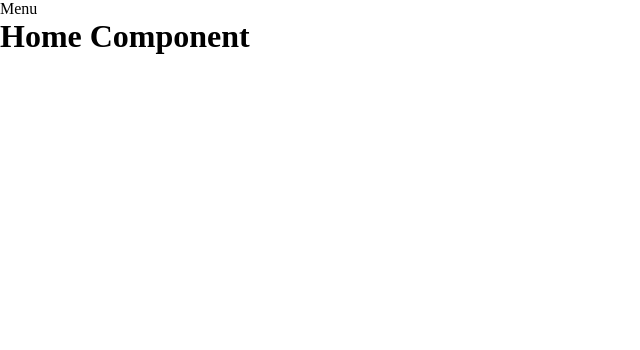
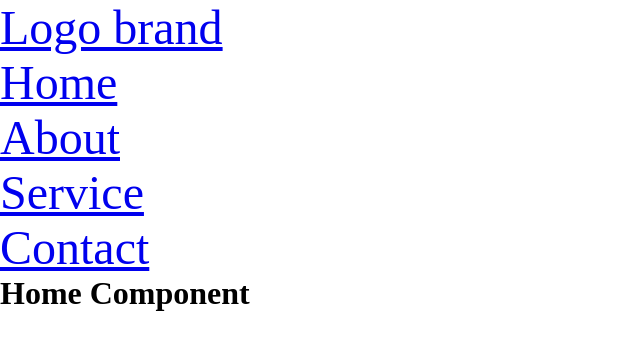
Before and after one commit to thong20/ReactJS, a React (Create React App) app: page / in a window 1280 px wide. Shown: the top 350 px of the page, without its empty margins (0-640 px from the left). Built offline with nearby package versions, Linux system fonts and the light colour scheme.

Commit message:
clean up

```diff
--- a/package.json
+++ b/package.json
@@ -11,6 +11,7 @@
     "react-dom": "^17.0.1",
     "react-router-dom": "^5.2.0",
     "react-scripts": "4.0.1",
+    "sass": "^1.32.8",
     "web-vitals": "^0.2.4"
   },
   "scripts": {
--- a/src/App.scss
+++ b/src/App.scss
@@ -1,19 +1,3 @@
-// $color: ( // type Map => usage: ($color, bgPrimary)
-//   bgPrimary: '#ED4430',
-//   bgGray2: #272727,
-//   bgGray1: #1E1E1E,
-//   bgDark: #0A0A0A,
-//   fontLight: #f4f4f4,
-//   fontGray: #afafaf
-// )
-
-$colorBgPrimary: '#ED4430';
-$colorBgGray2: #272727;
-$colorBgGray1: #1E1E1E;
-$colorBgDark: #0A0A0A;
-$colorFontLight: #f4f4f4;
-$colorFontGray: #afafaf;
-
 * {
   margin: 0;
   padding: 0;
--- a/src/Components/Header/Header.js
+++ b/src/Components/Header/Header.js
@@ -2,10 +2,13 @@ import React from 'react'
 import './header.scss'
 import PropTypes from 'prop-types'
 
+import Navbar from '../Navbar/Navbar'
+
 export default function Header(){
   return (
     <div id='Header'>
-      <p className='menuMobile'>Menu</p>
+      <Navbar />
+
     </div>
   )
 }
--- a/src/Components/Menu/Menu.js
+++ /dev/null
@@ -1,26 +0,0 @@
-import React from 'react'
-import './menu.scss'
-import PropTypes from 'prop-types'
-
-export default function Menu(){
-  return (
-    <div id='Menu'>
-      <nav>
-
-      </nav>
-    </div>
-  )
-}
-
-// Khai báo thuộc tính cho Component
-Menu.propTypes = {
-  // todos: PropTypes.array,
-  // onTodoClick: PropTypes.function,
-};
-
-// Gán giá trị mặc định cho props, khi
-// props không có giá trị
-Menu.defaultProps = {
-  // todos: [],
-  // onTodoClick: null,
-};
--- a/src/Components/Menu/menu.scss
+++ /dev/null
@@ -1,5 +0,0 @@
-#Menu{
-  h1{
-    color: green
-  }
-}
--- /dev/null
+++ b/src/Components/Navbar/Navbar.js
@@ -0,0 +1,54 @@
+import React from 'react'
+import './navbar.scss'
+import PropTypes from 'prop-types'
+import {NavLink} from 'react-router-dom'
+
+export default function Navbar(){
+  return (
+    <div id='Navbar'>
+      <nav>
+        <div className="logo">
+          <NavLink to='/' exact>
+            Logo brand
+          </NavLink>
+        </div>
+
+        <ul className='nav-items'>
+          <li className="nav-item">
+            <NavLink to='/' exact activeClassName='active'>
+              Home
+            </NavLink>
+          </li>
+          <li className="nav-item">
+            <NavLink to='/about' exact activeClassName='active'>
+              About
+            </NavLink>
+          </li>
+          <li className='nav-item'>
+            <NavLink to='/service' exact activeClassName='active'>
+              Service
+            </NavLink>
+          </li>
+          <li className='nav-item'>
+            <NavLink to='/contact' exact activeClassName='active'>
+              Contact
+            </NavLink>
+          </li>
+        </ul>
+      </nav>
+    </div>
+  )
+}
+
+// Khai báo thuộc tính cho Component
+Navbar.propTypes = {
+  // todos: PropTypes.array,
+  // onTodoClick: PropTypes.function,
+};
+
+// Gán giá trị mặc định cho props, khi
+// props không có giá trị
+Navbar.defaultProps = {
+  // todos: [],
+  // onTodoClick: null,
+};
--- /dev/null
+++ b/src/Components/Navbar/navbar.scss
@@ -0,0 +1,7 @@
+@use '../../apptheme';
+
+#Navbar{
+  // border: 1px solid $colorBgPrimary;
+  // background: $colorBgPrimary;
+  font-size: apptheme.$font-size;
+}
--- /dev/null
+++ b/src/_apptheme.scss
@@ -0,0 +1,10 @@
+
+
+$colorBgPrimary: '#ED4430';
+$colorBgGray2: #272727;
+$colorBgGray1: #1E1E1E;
+$colorBgDark: #0A0A0A;
+$colorFontLight: #f4f4f4;
+$colorFontGray: #afafaf;
+
+$font-size: 3rem;
```
Also changed, not shown: 1 other file (tests, documents, lock files or other folders).
